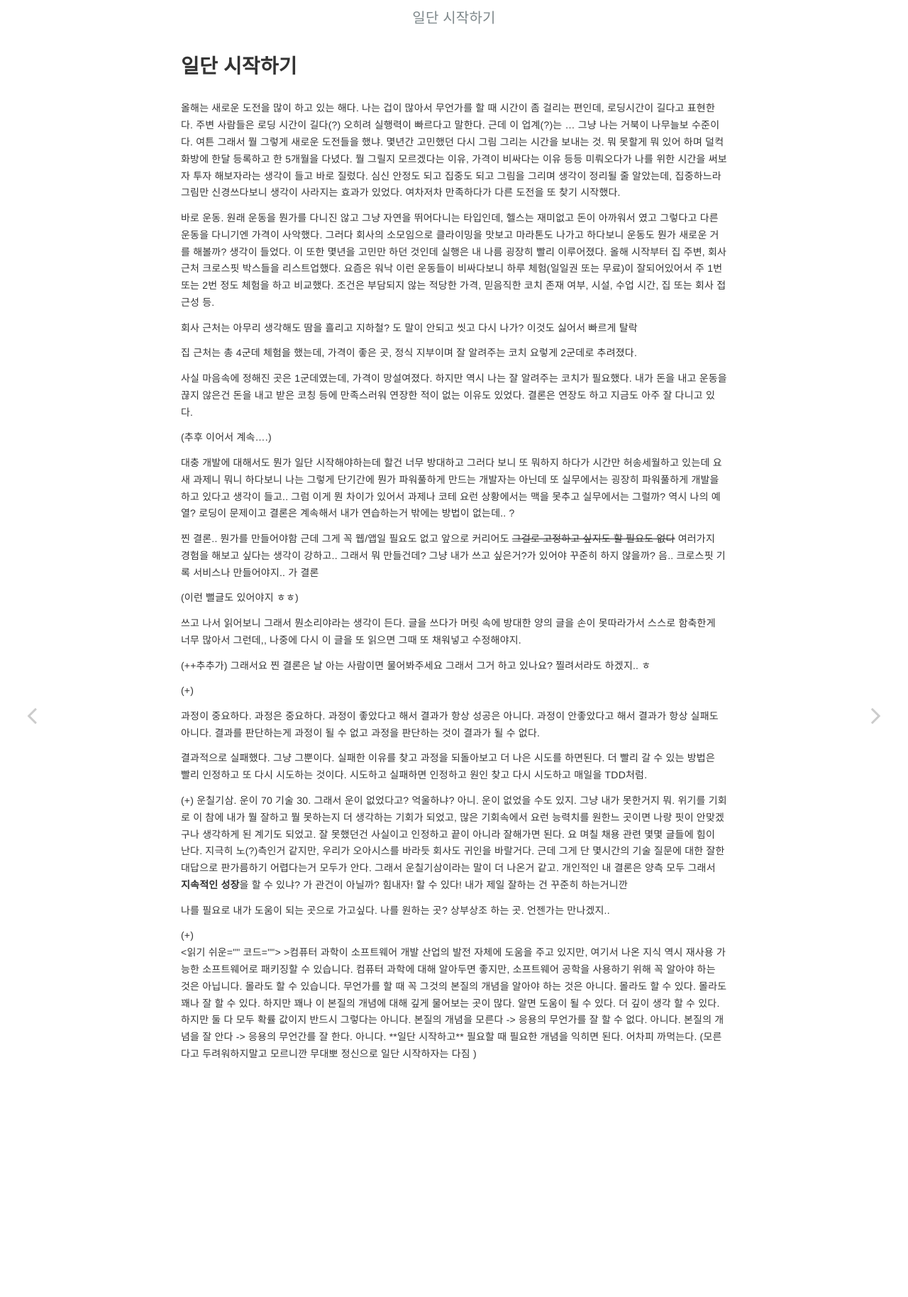
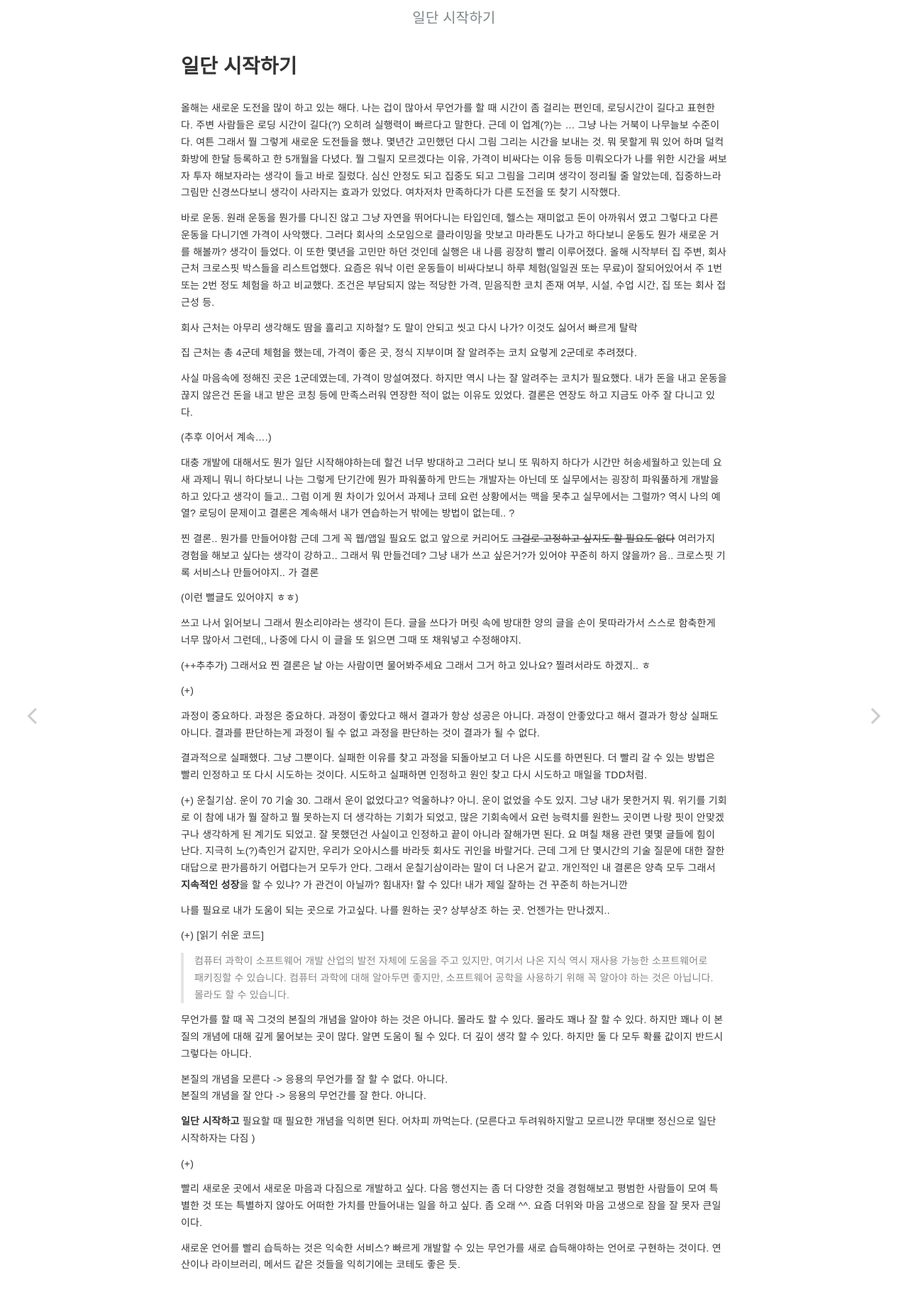
Before and after one commit to kyuwon53/kyuwon53.github.io, a Jekyll site: the page built from _posts/2024-07-25-일단 시작하기.md, in a window 1280 px wide. Shown: the top 1828 px of the page at 71% size. Built offline with Jekyll 4.4.1, drawn with Linux system fonts in a browser that asks for light colours; comment, search, counter and statistics services are not loaded.

Commit message:
내용 추가

```diff
--- a/_posts/2024-07-25-일단 시작하기.md
+++ b/_posts/2024-07-25-일단 시작하기.md
@@ -45,12 +45,22 @@ categories: 회고 2024
 나를 필요로 내가 도움이 되는 곳으로 가고싶다. 나를 원하는 곳? 상부상조 하는 곳. 언젠가는 만나겠지..
 
 (+)
-<읽기 쉬운 코드>
+[읽기 쉬운 코드]
+
 >컴퓨터 과학이 소프트웨어 개발 산업의 발전 자체에 도움을 주고 있지만, 여기서 나온 지식 역시 재사용 가능한 소프트웨어로 패키징할 수 있습니다. 컴퓨터 과학에 대해 알아두면 좋지만, 소프트웨어 공학을 사용하기 위해 꼭 알아야 하는 것은 아닙니다. 몰라도 할 수 있습니다.
 
+
 무언가를 할 때 꼭 그것의 본질의 개념을 알아야 하는 것은 아니다. 몰라도 할 수 있다. 몰라도 꽤나 잘 할 수 있다. 하지만 꽤나 이 본질의 개념에 대해 깊게 물어보는 곳이 많다. 알면 도움이 될 수 있다. 더 깊이 생각 할 수 있다. 하지만 둘 다 모두 확률 값이지 반드시 그렇다는 아니다.
+
 본질의 개념을 모른다 -> 응용의 무언가를 잘 할 수 없다. 아니다.
 본질의 개념을 잘 안다 -> 응용의 무언간를 잘 한다. 아니다.
 
 **일단 시작하고** 필요할 때 필요한 개념을 익히면 된다. 어차피 까먹는다.
 (모른다고 두려워하지말고 모르니깐 무대뽀 정신으로 일단 시작하자는 다짐 )
+
+(+)
+
+빨리 새로운 곳에서 새로운 마음과 다짐으로 개발하고 싶다.
+다음 행선지는 좀 더 다양한 것을 경험해보고 평범한 사람들이 모여 특별한 것 또는 특별하지 않아도 어떠한 가치를 만들어내는 일을 하고 싶다. 좀 오래 ^^. 요즘 더위와 마음 고생으로 잠을 잘 못자 큰일이다.
+
+새로운 언어를 빨리 습득하는 것은 익숙한 서비스? 빠르게 개발할 수 있는 무언가를 새로 습득해야하는 언어로 구현하는 것이다. 연산이나 라이브러리, 메서드 같은 것들을 익히기에는 코테도 좋은 듯.
```
